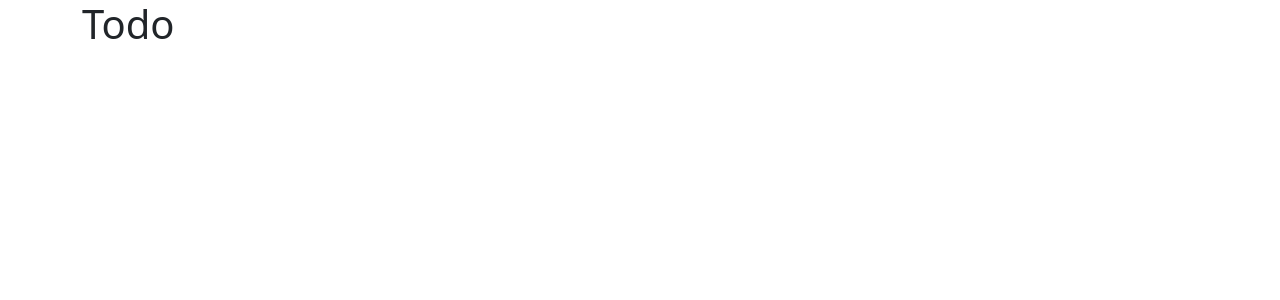
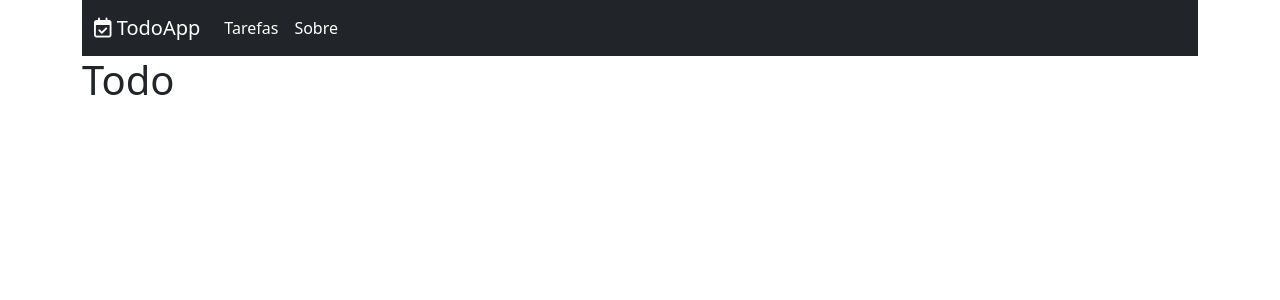
Before and after one commit to laianribas/todo-app, a React (Create React App) app in the folder frontend/: page /todos in a window 1280 px wide. Shown: the top 300 px of the page. Built offline with nearby package versions, Linux system fonts and the light colour scheme.

Commit message:
Rearranjo das rotas e component not found

```diff
--- a/frontend/src/components/menu/menu.jsx
+++ b/frontend/src/components/menu/menu.jsx
@@ -5,9 +5,9 @@ const Menu = props => {
   return (
     <nav class="navbar navbar-expand-lg navbar-dark bg-dark">
       <div class="container-fluid">
-        <a className="navbar-brand" href="#">
+        <Link className="navbar-brand" to="/todos">
           <i className="fa fa-calendar-check-o"></i> TodoApp
-        </a>
+        </Link>
         <div className="collapse navbar-collapse">
           <ul class="navbar-nav me-auto mb-2 mb-lg-0">
             <li class="nav-item">
--- /dev/null
+++ b/frontend/src/components/notFound/404.jsx
@@ -0,0 +1,12 @@
+import React from 'react'
+
+const NotFound = props => {
+  return (
+    <div className="container">
+      <h1>404...</h1>
+      <h3>Sorry... page not found!</h3>
+    </div>
+  )
+}
+
+export default NotFound
--- a/frontend/src/index.jsx
+++ b/frontend/src/index.jsx
@@ -7,11 +7,7 @@ import App from './main/App'
 
 ReactDOM.render(
   <BrowserRouter>
-    <Routes>
-      <Route path="/" element={<App />} />
-      <Route path="todos" element={<Todo />} />
-      <Route path="about" element={<About />} />
-    </Routes>
+    <App />
   </BrowserRouter>,
   document.getElementById('root')
 )
--- a/frontend/src/main/App.jsx
+++ b/frontend/src/main/App.jsx
@@ -1,13 +1,18 @@
 import About from '../components/about/About'
 import Menu from '../components/menu/menu'
 import Todo from '../components/todo/Todo'
+import NotFound from '../components/notFound/404'
+import { Routes, Route } from 'react-router-dom'
 
 function App() {
   return (
     <div className="Container">
       <Menu />
-      {/* <Todo />
-      <About /> */}
+      <Routes>
+        <Route path="todos" element={<Todo />} />
+        <Route path="about" element={<About />} />
+        <Route path="*" element={<NotFound />} />
+      </Routes>
     </div>
   )
 }
```
